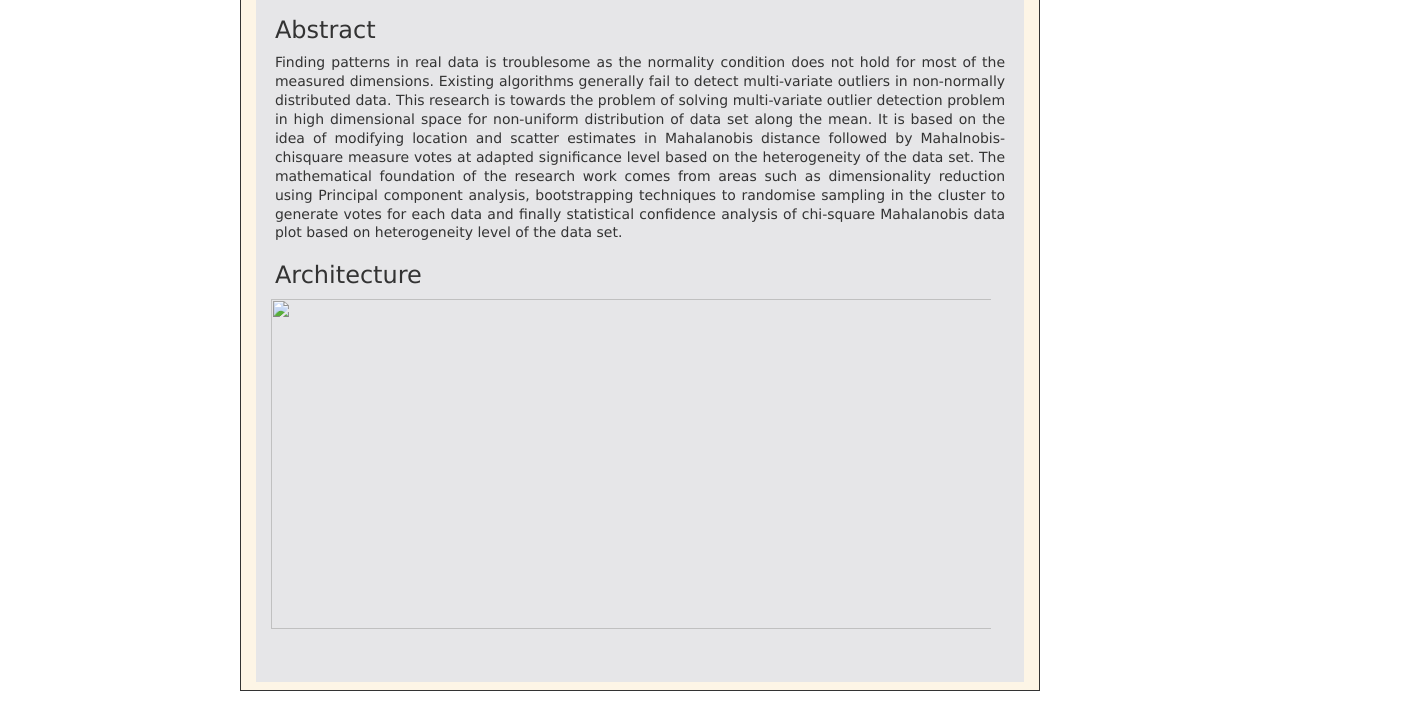
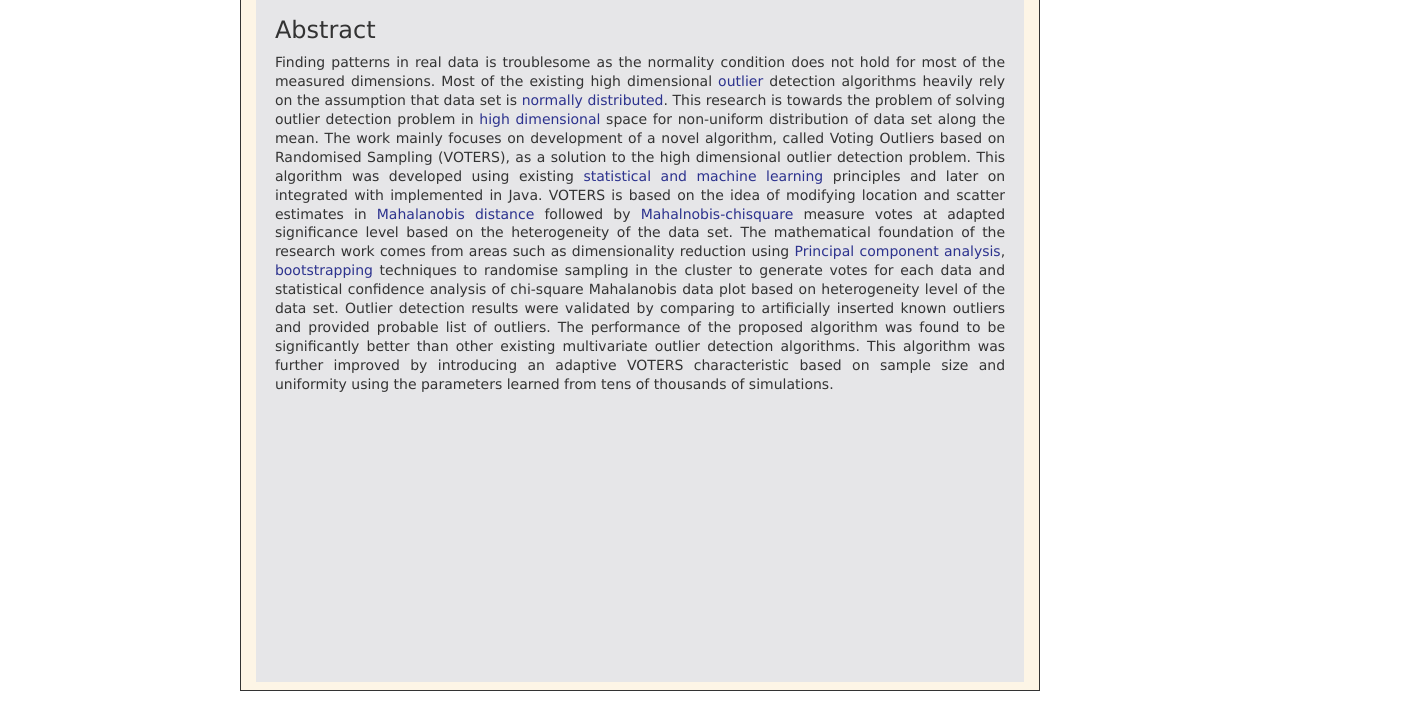
Before and after one commit to adityaraj52/adityaraj52.github.io, a plain HTML site: page research_ideas_voters.html in a window 1280 px wide. Shown: the part 171-872 px from the top of the page, 1426 px wide, since content can reach past the window. Drawn offline with nearby package versions, Linux system fonts and the light colour scheme.

Commit message:
updated abstract

```diff
--- a/research_ideas_voters.html
+++ b/research_ideas_voters.html
@@ -56,21 +56,28 @@
                 <p>
                     <h3>Abstract</h3>
                     <h5>
-                        Finding patterns in real data is troublesome as the normality condition does not hold for most of the measured dimensions. Existing algorithms generally fail to detect multi-variate outliers in non-normally distributed data.
-                        This research is towards the problem of solving multi-variate outlier detection problem in high dimensional space for non-uniform distribution of data set along the mean.
-                        It is based on the idea of modifying location and scatter estimates in Mahalanobis distance followed by Mahalnobis-chisquare measure votes at adapted significance level based on the heterogeneity of the data set.
-                        The mathematical foundation of the research work comes from areas such as dimensionality reduction using Principal component analysis, bootstrapping techniques to randomise sampling in the cluster to generate votes for each data
-                        and finally statistical confidence analysis of chi-square Mahalanobis data plot based on heterogeneity level of the data set.
+                        Finding patterns in real data is troublesome as the normality condition does not hold for most of the measured dimensions. Most of the existing high dimensional <a href="https://en.wikipedia.org/wiki/Outlier">outlier </a>detection algorithms
+                        heavily rely on the assumption that data set is <a href="https://en.wikipedia.org/wiki/Normal_distribution">normally distributed</a>. This research is towards the problem of solving outlier detection problem in <a href="https://en.wikipedia.org/wiki/Clustering_high-dimensional_data">high dimensional</a> space for
+                        non-uniform distribution of data set along the mean.
+                        The work mainly focuses on development of a novel algorithm, called Voting Outliers based on Randomised Sampling (VOTERS), as a solution to the high dimensional outlier detection problem. This algorithm
+                        was developed using existing <a href="https://books.google.co.in/books?hl=en&lr=&id=0KuIJTAznLUC&oi=fnd&pg=PP1&dq=Statistical+and+Machine%E2%80%91Learning+Data+Mining&ots=khTNpiV6rV&sig=mIppMj-UAfcbj6JEt5GDzge0pI8">statistical and machine learning </a>principles and later on integrated with implemented in Java.
+                        VOTERS is based on the idea of modifying location and scatter estimates in <a href="https://en.wikipedia.org/wiki/Mahalanobis_distance">Mahalanobis distance </a>followed by <a href="https://en.wikipedia.org/wiki/Chi-squared_distribution">Mahalnobis-chisquare </a>measure votes at adapted significance level based on the heterogeneity of the data set.
+                        The mathematical foundation of the research work comes from areas such as dimensionality reduction using <a href="https://en.wikipedia.org/wiki/Principal_component_analysis">Principal component analysis</a>, <a href="https://en.wikipedia.org/wiki/Bootstrapping_(statistics)">bootstrapping </a> techniques to randomise sampling in the cluster to generate votes for each data
+                        and statistical confidence analysis of chi-square Mahalanobis data plot based on heterogeneity level of the data set.
+
+                        Outlier detection results were validated by comparing to artificially inserted known outliers and provided probable list of outliers. The performance of the proposed algorithm was found to be significantly better than other
+                        existing multivariate outlier detection algorithms. This algorithm was further improved by introducing an adaptive VOTERS characteristic based on sample size and uniformity using the parameters learned from tens of thousands
+                        of simulations.
                     </h5>
-                <h3>Architecture</h3>
+                <!--<h3>Architecture</h3>-->
 
-                <!--<div id="image_src">-->
-                    <div class="container">
-                        <div class="row">
-                            <div class="col-6">
-                                <img src="resources/project_files/voters/Voters.png" width="750px" height="100px">
-                            </div>
-                        </div>
+                <!--&lt;!&ndash;<div id="image_src">&ndash;&gt;-->
+                    <!--<div class="container">-->
+                        <!--<div class="row">-->
+                            <!--<div class="col-6">-->
+                                <!--<img src="resources/project_files/voters/Voters.png" width="750px" height="100px">-->
+                            <!--</div>-->
+                        <!--</div>-->
                 <!--</div>-->
                 </p>
 
```
